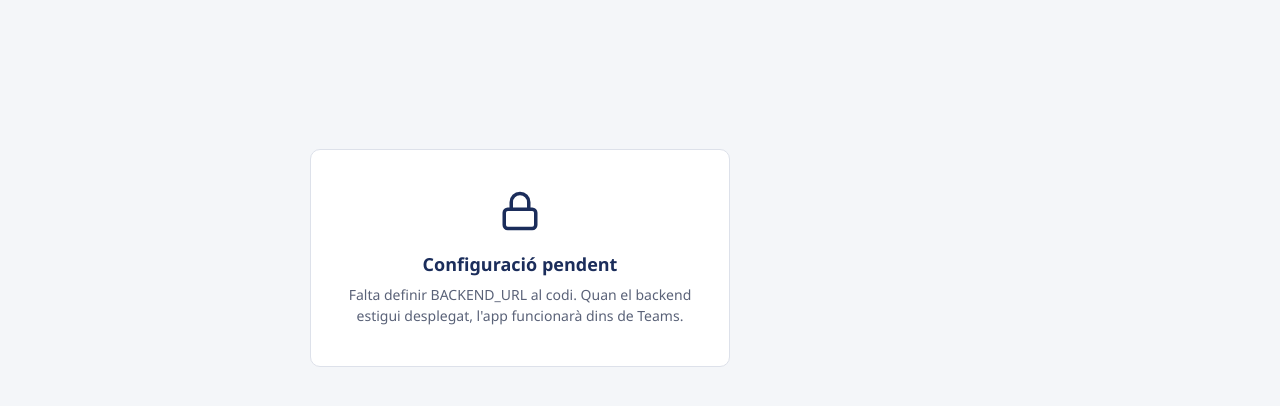
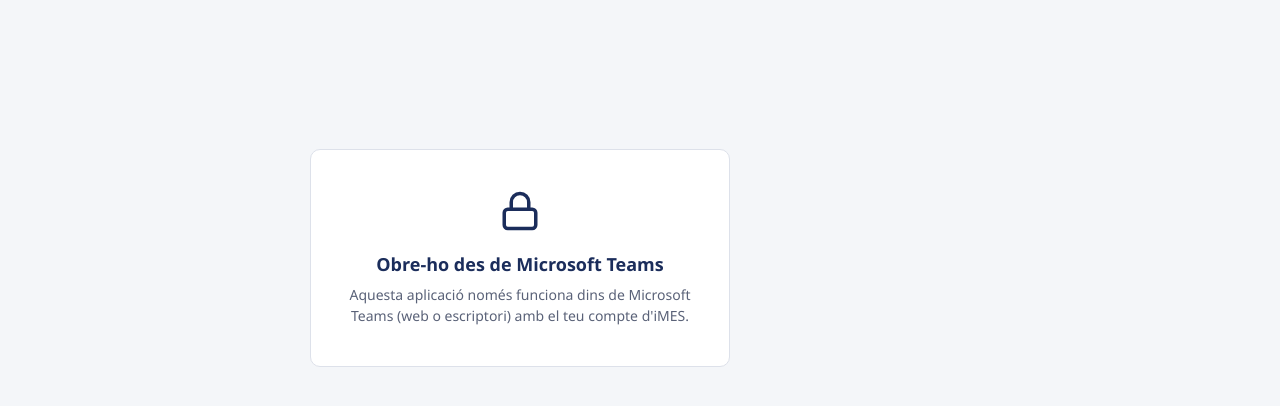
Before and after one commit to SistemasiMES/reserva-imes, a plain HTML site: page index.html in a window 1280 px wide. Shown: the part 64-470 px from the top of the page. Drawn offline with Linux system fonts and the light colour scheme.

Commit message:
index.html

```diff
--- a/index.html
+++ b/index.html
@@ -247,7 +247,7 @@
    const BACKEND_URL = "https://EL_NOM_FUNCTION.azurewebsites.net/api";
    (El tab s'allotja a https://sistemasimes.github.io/reserva-imes/ — això NO va aquí,
    va al manifest de Teams.) Mentre estigui sense omplir, l'app mostra «Configuració pendent». */
-const BACKEND_URL = "TU_URL_BASE_DE_LA_AZURE_FUNCTION_AQUÍ";   // ← p. ex. "https://NOM.azurewebsites.net/api"
+const BACKEND_URL = "https://func-imes-reserva-27723.azurewebsites.net/api";   // ← p. ex. "https://NOM.azurewebsites.net/api"
 const ALLOWED_DOMAIN = "imesmaresme.com";                     // domini permès (es valida també al servidor)
 
 const BACKEND_CONFIGURED = !!BACKEND_URL && !BACKEND_URL.startsWith("TU_");
```
